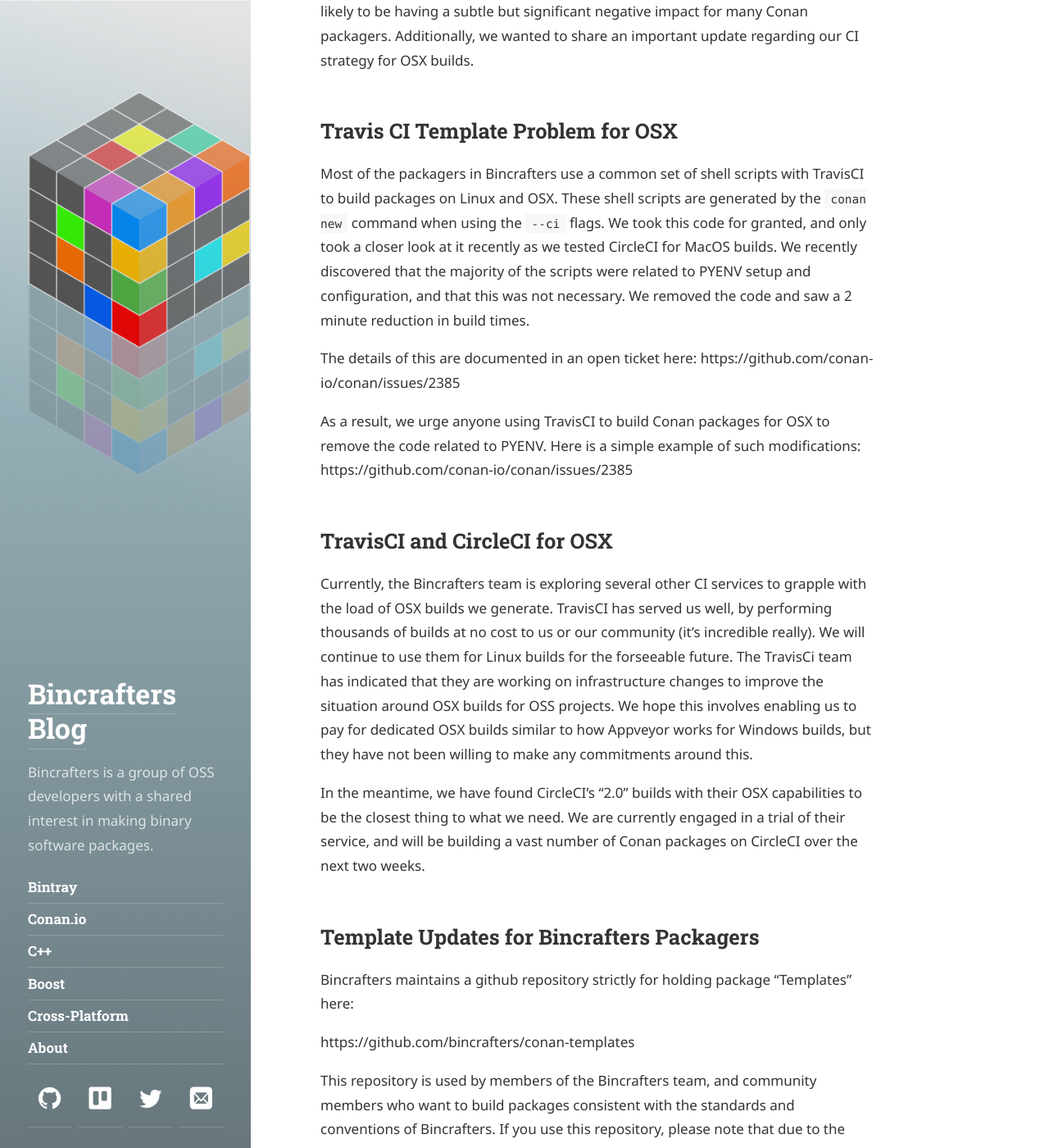
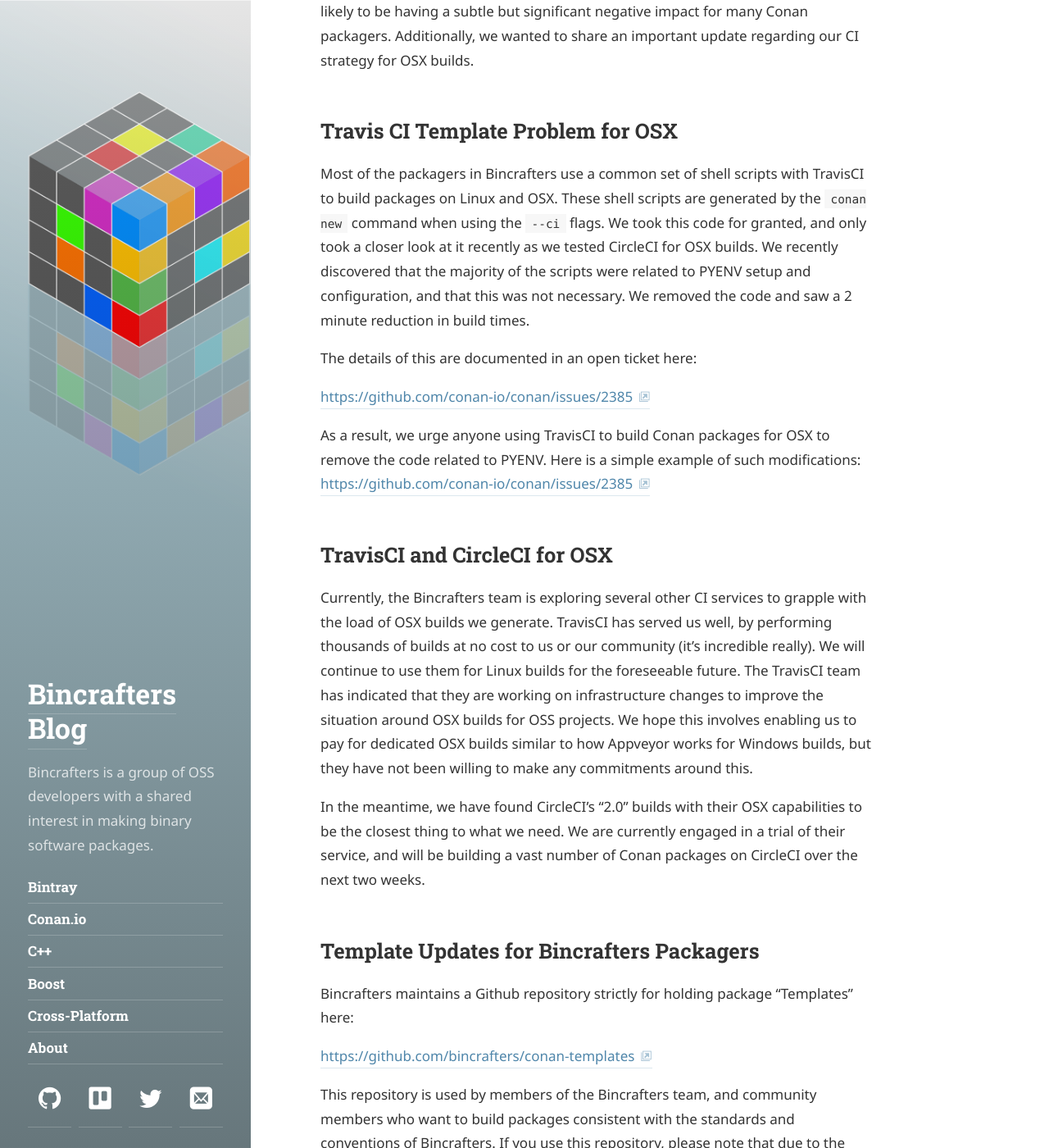
Before and after one commit to bincrafters/bincrafters.github.io, a Jekyll site: the page built from _posts/2018-01-25-Updates-to-CI-Scripts.md, in a window 1280 px wide and 1400 px high, scrolled down 291 px. Shown: the whole window at 82% size. Built offline with Jekyll 4.4.1, drawn with Linux system fonts in a browser that asks for light colours; some web fonts are replaced.

```diff
--- a/_posts/2018-01-25-Updates-to-CI-Scripts.md
+++ b/_posts/2018-01-25-Updates-to-CI-Scripts.md
@@ -7,24 +7,25 @@ tags: [Conan.io]
 Bincrafters has recently been doing some re-evaluation of our continuous integration templates and scripts.  The primary purpose of this post is to raise awareness of an important discovery regarding the Conan CI templates, which is likely to be having a subtle but significant negative impact for many Conan packagers. Additionally, we wanted to share an important update regarding our CI strategy for OSX builds.
 
 ## Travis CI Template Problem for OSX
-Most of the packagers in Bincrafters use a common set of shell scripts with TravisCI to build packages on Linux and OSX.  These shell scripts are generated by the `conan new` command when using the `--ci` flags.  We took this code for granted, and only took a closer look at it recently as we tested CircleCI for MacOS builds.  We recently discovered that the majority of the scripts were related to PYENV setup and configuration, and that this was not necessary.  We removed the code and saw a 2 minute reduction in build times.
+Most of the packagers in Bincrafters use a common set of shell scripts with TravisCI to build packages on Linux and OSX.  These shell scripts are generated by the `conan new` command when using the `--ci` flags.  We took this code for granted, and only took a closer look at it recently as we tested CircleCI for OSX builds.  We recently discovered that the majority of the scripts were related to PYENV setup and configuration, and that this was not necessary.  We removed the code and saw a 2 minute reduction in build times.
 
 The details of this are documented in an open ticket here:
-https://github.com/conan-io/conan/issues/2385
+
+[https://github.com/conan-io/conan/issues/2385](https://github.com/conan-io/conan/issues/2385)
 
 As a result, we urge anyone using TravisCI to build Conan packages for OSX to remove the code related to PYENV.  Here is a simple example of such modifications:
-https://github.com/conan-io/conan/issues/2385
+[https://github.com/conan-io/conan/issues/2385](https://github.com/conan-io/conan/issues/2385)
 
 ## TravisCI and CircleCI for OSX
-Currently, the Bincrafters team is exploring several other CI services to grapple with the load of OSX builds we generate.  TravisCI has served us well, by performing thousands of builds at no cost to us or our community (it's incredible really).  We will continue to use them for Linux builds for the forseeable future.  The TravisCi team has indicated that they are working on infrastructure changes to improve the situation around OSX builds for OSS projects. We hope this involves enabling us to pay for dedicated OSX builds similar to how Appveyor works for Windows builds, but they have not been willing to make any commitments around this.
+Currently, the Bincrafters team is exploring several other CI services to grapple with the load of OSX builds we generate.  TravisCI has served us well, by performing thousands of builds at no cost to us or our community (it's incredible really).  We will continue to use them for Linux builds for the foreseeable future.  The TravisCI team has indicated that they are working on infrastructure changes to improve the situation around OSX builds for OSS projects. We hope this involves enabling us to pay for dedicated OSX builds similar to how Appveyor works for Windows builds, but they have not been willing to make any commitments around this.
 
 In the meantime, we have found CircleCI's "2.0" builds with their OSX capabilities to be the closest thing to what we need.  We are currently engaged in a trial of their service, and will be building a vast number of Conan packages on CircleCI over the next two weeks.
 
 ## Template Updates for Bincrafters Packagers
 
-Bincrafters maintains a github repository strictly for holding package "Templates" here:
+Bincrafters maintains a Github repository strictly for holding package "Templates" here:
 
-https://github.com/bincrafters/conan-templates
+[https://github.com/bincrafters/conan-templates](https://github.com/bincrafters/conan-templates)
 
 This repository is used by members of the Bincrafters team, and community members who want to build packages consistent with the standards and conventions of Bincrafters.  If you use this repository, please note that due to the situations explained above, numerous files relating to CI have changed, including the `README.md file`, which has badges for each CI provider we use.
 
```
